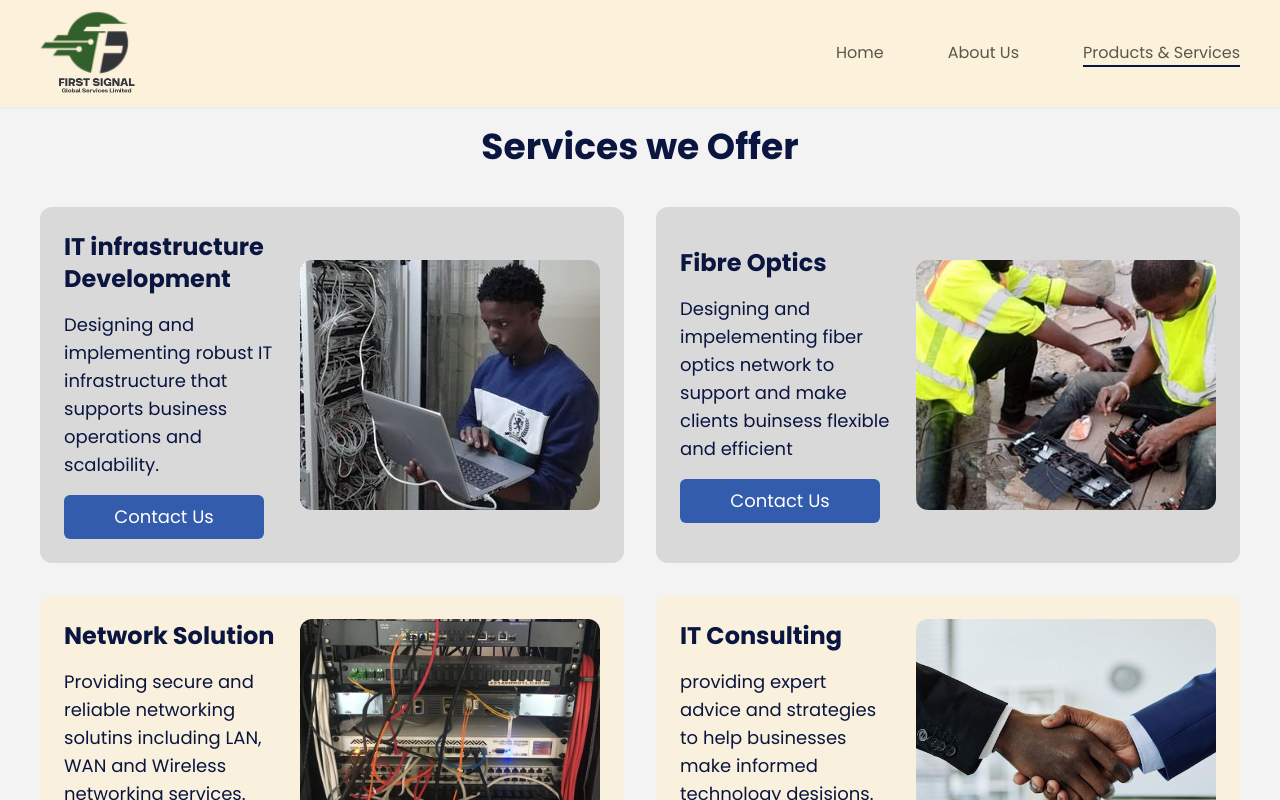
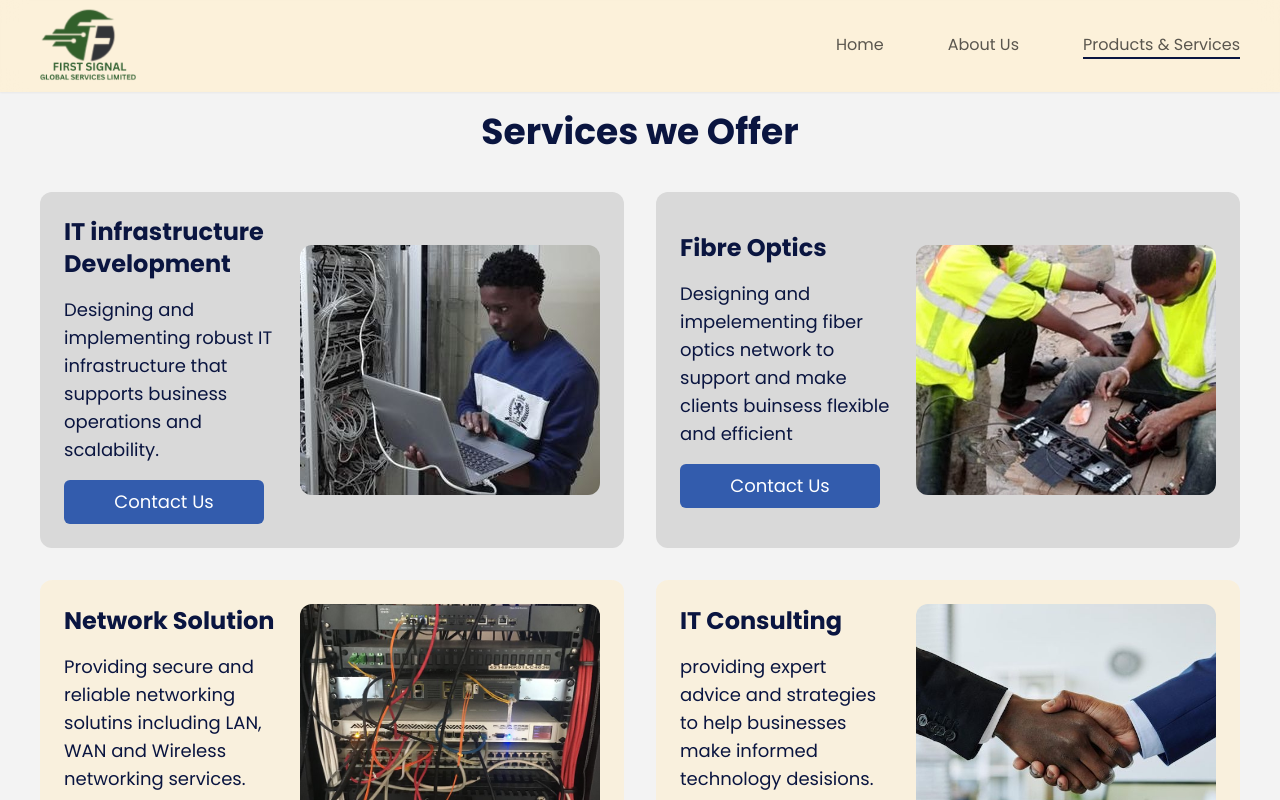
Before and after one commit to Dennardavid/First-Signal, a Next.js app: page /products in a window 1280 px wide. Shown: the top 800 px of the page. Built offline with nearby package versions, Linux system fonts and the light colour scheme.

Commit message:
all pages set

```diff
--- a/src/components/hero.jsx
+++ b/src/components/hero.jsx
@@ -1,7 +1,7 @@
 export default function Hero() {
   return (
     <section className="flex flex-col items-center text-center mt-3 lg:mt-5">
-      <h1 className="text-[#0A1540] text-2xl w-[80%] lg:w-[60%] md:text-5xl xl:text-7xl font-bold xl:w-[850px] md:leading-tight xl:leading-snug">
+      <h1 className="text-[#0A1540] text-2xl w-[70%] md:w-[80%] lg:w-[60%] md:text-5xl xl:text-7xl font-bold xl:w-[850px] md:leading-tight xl:leading-snug">
         We are First Signal Global Services limited
       </h1>
       <p className="text-sm w-[80%] md:w-[82%] lg:w-[75%] md:text-base xl:text-lg xl:w-[750px] mt-2 lg:mt-4 text-[#0A1540]">
--- a/src/components/navbar.jsx
+++ b/src/components/navbar.jsx
@@ -66,13 +66,13 @@ export default function Navbar({ menuOpen, setMenuOpen }) {
   ];
 
   return (
-    <nav className="bg-[#fdf0d5da] sticky top-0 shadow-sm z-50 backdrop-blur-md">
-      <div className="px-4 md:px-8 py-2 xl:px-0 w-full max-w-screen-xl mx-auto flex justify-between items-center">
+    <header className="bg-[#fdf0d5da] sticky top-0 shadow-sm z-50 backdrop-blur-md">
+      <nav className="px-4 md:px-8 py-2 xl:px-0 w-full max-w-screen-xl mx-auto flex justify-between items-center">
         <Link href="/">
           <img
             src="/logo.png"
             alt="First Signal Logo"
-            className="w-12 md:w-24"
+            className="w-14 md:w-24"
           />
         </Link>
 
@@ -142,7 +142,7 @@ export default function Navbar({ menuOpen, setMenuOpen }) {
             </button>
           </div>
         )}
-      </div>
+      </nav>
 
       {/* Overlay */}
       {menuOpen && (
@@ -151,6 +151,6 @@ export default function Navbar({ menuOpen, setMenuOpen }) {
           onClick={handleOverlayClick}
         ></div>
       )}
-    </nav>
+    </header>
   );
 }
```
Also changed, not shown: public/logo.png.
